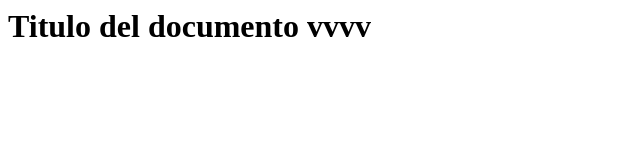
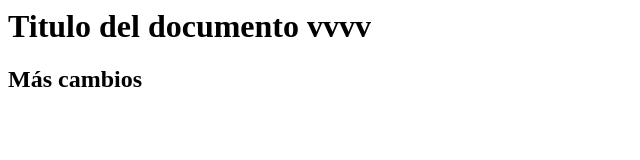
Before and after one commit to yosoypetunia/ejercicio_git, a plain HTML site: page index.html in a window 1280 px wide. Shown: the whole page, without its empty margins (0-640 px from the left). Drawn offline with Linux system fonts and the light colour scheme.

Commit message:
añadimos h2

```diff
--- a/index.html
+++ b/index.html
@@ -5,6 +5,7 @@
     <body>
 
         <h1>Titulo del documento vvvv</h1>
+        <h2>Más cambios</h2>
     </body>
 
 </html>
```
